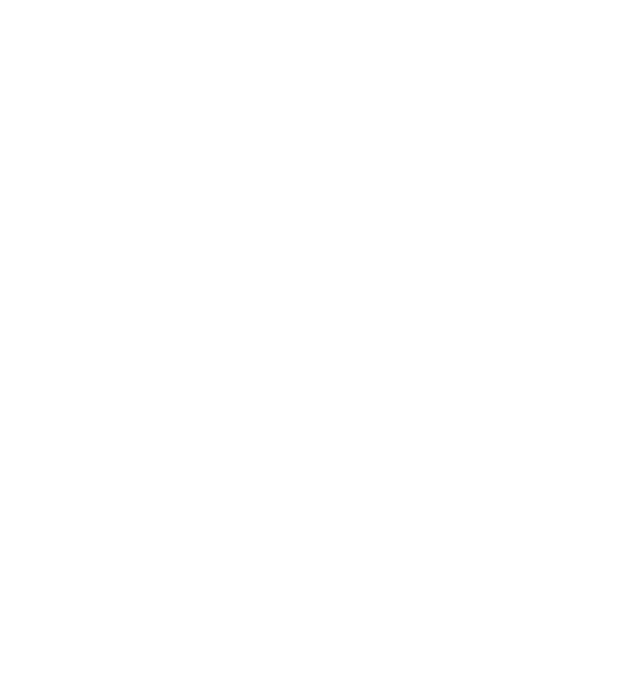
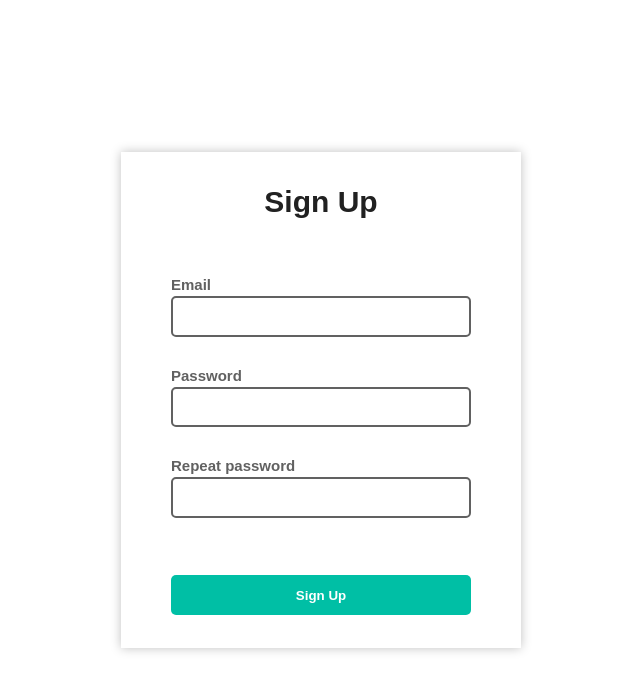
Before and after one commit to MrJustice26/pushstarter, a React (Create React App) app: page / in a window 1280 px wide. Shown: the top 690 px of the page, without its empty margins (319-959 px from the left). Built offline with nearby package versions, Linux system fonts and the light colour scheme; the HTML template or start-up script is replaced by a standard one.

Commit message:
Zrobione komponenty SignUp i SignIn

```diff
--- a/src/App.tsx
+++ b/src/App.tsx
@@ -1,9 +1,28 @@
 import React from 'react';
+import { createMuiTheme, ThemeProvider} from '@material-ui/core';
+import {SignIn, SignUp} from './components/Registration';
+
+const theme = createMuiTheme({
+  palette: {
+    primary: {
+      main: '#18A794',
+      light: '#00BFA5'
+    },
+    secondary: {
+      main: '#212121',
+      light: '#616161'
+    }
+  }
+})
 
 function App() {
   return (
-    <div className="App">
-    </div>
+    <ThemeProvider theme={theme}>
+      <div className="App">
+        <SignUp />
+      </div>
+    </ThemeProvider>
+
   );
 }
 
--- /dev/null
+++ b/src/components/Registration/Registration.scss
@@ -0,0 +1,56 @@
+@import '../mixins.scss';
+@import '../vars.scss';
+@import '../styleguide/buttons.scss';
+.login {
+    &__container {
+        max-width: 100vw;
+        width: 100%;
+        height: 100vh;
+        display: flex;
+        justify-content: center;
+        align-items: center;
+
+    }
+    &__inner {
+        width: 300px;
+        padding: 2.2rem 3.33rem;
+        @include boxShadow(0, 0, 10px, 0, rgba(0, 0, 0, 0.25));
+        @include flexCenter();
+    }
+
+    &__heading {
+        text-align: center;
+        margin: 0 0 3.8rem;
+        color: $black;
+    }
+
+    &__input {
+        margin-bottom: 2rem;
+        @include flexCenter();
+
+        label {
+            color: $grey;
+            font-weight: bold;
+            font-size: 1rem;
+            margin-bottom: 0.2rem;
+        }
+
+        input {
+            color: $grey;
+            font-weight: 500;
+            font-family: "Montserrat", sans-serif;
+            font-size: 1.33rem;
+            border: 2px solid $grey;
+            height: 2.33rem;
+            border-radius: 5px;
+
+            &:focus {
+                border: 2px solid $primary;
+            }
+        }
+    }
+
+    &__button {
+        margin-top: 1.8rem;
+    }
+}
--- /dev/null
+++ b/src/components/Registration/SignIn.tsx
@@ -0,0 +1,23 @@
+import React from 'react'
+import './Registration.scss'
+
+export default function SignIn() {
+    return (
+        <form className="login__container">
+            <div className="login__inner">
+                <h1 className="login__heading">Sign In</h1>
+                <div className="login__input">
+                    <label htmlFor="email">Email</label>
+                    <input type="text" id="email"/>
+                </div>
+                <div className="login__input">
+                    <label htmlFor="password">Password</label>
+                    <input type="password" id="password" />
+                </div>
+                <button className="login__button btn-primary">Sign In</button>
+
+            </div>
+
+        </form>
+    )
+}
--- /dev/null
+++ b/src/components/Registration/SignUp.tsx
@@ -0,0 +1,27 @@
+import React from 'react'
+import './Registration.scss'
+
+export default function SignIn() {
+    return (
+        <form className="login__container">
+            <div className="login__inner">
+                <h1 className="login__heading">Sign Up</h1>
+                <div className="login__input">
+                    <label htmlFor="email">Email</label>
+                    <input type="text" id="email"/>
+                </div>
+                <div className="login__input">
+                    <label htmlFor="password">Password</label>
+                    <input type="password" id="password" />
+                </div>
+                <div className="login__input">
+                    <label htmlFor="repeatPassword">Repeat password</label>
+                    <input type="password" id="repeatPassword"/>
+                </div>
+                <button className="login__button btn-primary">Sign Up</button>
+
+            </div>
+
+        </form>
+    )
+}
--- /dev/null
+++ b/src/components/Registration/index.tsx
@@ -0,0 +1,2 @@
+export { default as SignIn } from './SignIn';
+export { default as SignUp } from './SignUp';
--- /dev/null
+++ b/src/components/mixins.scss
@@ -0,0 +1,11 @@
+@mixin boxShadow($x, $y, $blur, $spread, $color){
+    -moz-box-shadow: $x $y $blur $spread $color;
+    -webkit-box-shadow: $x $y $blur $spread $color;
+    box-shadow: $x $y $blur $spread $color;
+}
+
+@mixin flexCenter(){
+    display: flex;
+    justify-content: center;
+    flex-direction: column;
+}
--- /dev/null
+++ b/src/components/styleguide/buttons.scss
@@ -0,0 +1,20 @@
+@import '../vars.scss';
+
+.btn-primary {
+    border: none;
+    max-width: 300px;
+    height: 40px;
+    border-radius: 5px;
+    color: #fff;
+    font-weight: bold;
+    font-family: "Montserrat", sans-serif;
+    cursor: pointer;
+    width: 100%;
+    background-color: $primary;
+    transition: background .2s ease;
+
+    &:hover {
+        background-color: $primary-hover;
+    }
+
+}
--- /dev/null
+++ b/src/components/vars.scss
@@ -0,0 +1,4 @@
+$primary: #00BFA5;
+$primary-hover: #18A794;
+$black: #212121;
+$grey: #616161;
--- a/src/index.scss
+++ b/src/index.scss
@@ -1,6 +1,9 @@
+html {
+  font-size: 15px;
+}
 body {
   margin: 0;
-  font-family: 'Roboto', sans-serif;
+  font-family: 'Montserrat', sans-serif;
   -webkit-font-smoothing: antialiased;
   -moz-osx-font-smoothing: grayscale;
 }
```
